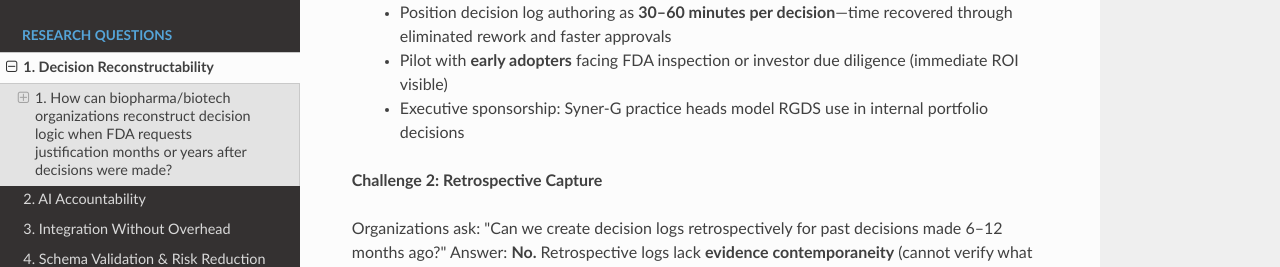
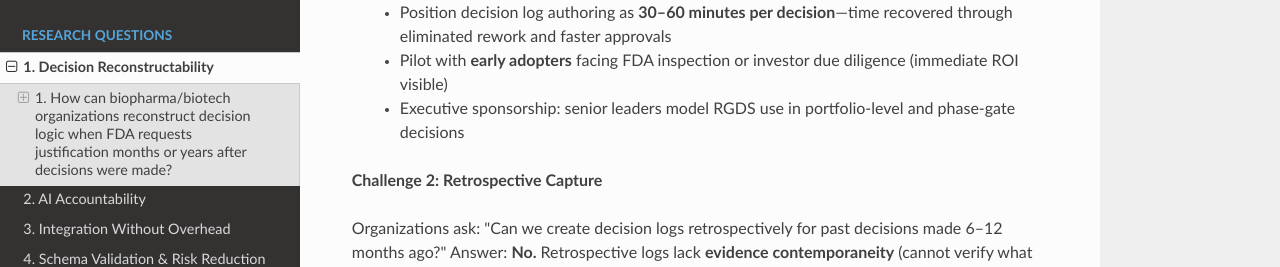
Before and after one commit to mj3b/rgds-independent-study, an MkDocs documentation site: the page built from docs/questions/q1.md, in a window 1280 px wide and 900 px high, scrolled down 11241 px. Shown: the part 159-426 px from the top of the window. Built offline with MkDocs 1.6.1, drawn with Linux system fonts in a browser that asks for light colours; nearby versions of some CDN libraries.

Commit message:
Revise executive sponsorship description for RGDS
Updated the phrasing for executive sponsorship to emphasize senior leaders' role in RGDS use.

```diff
--- a/docs/questions/q1.md
+++ b/docs/questions/q1.md
@@ -357,7 +357,7 @@ Biopharma/biotech teams perceive decision logs as **"bureaucratic overhead"** co
 > - Frame RGDS as **decision acceleration**, not compliance burden. Evidence: 33% decision cycle time compression (45→30 days) by eliminating recurring "Are we ready?" debates[\[13\]](/references/bibliography/#cite13)
 > - Position decision log authoring as **30–60 minutes per decision**—time recovered through eliminated rework and faster approvals
 > - Pilot with **early adopters** facing FDA inspection or investor due diligence (immediate ROI visible)
-> - Executive sponsorship: Syner-G practice heads model RGDS use in internal portfolio decisions
+> - Executive sponsorship: senior leaders model RGDS use in portfolio-level and phase-gate decisions
 
 **Challenge 2: Retrospective Capture**
 
```
